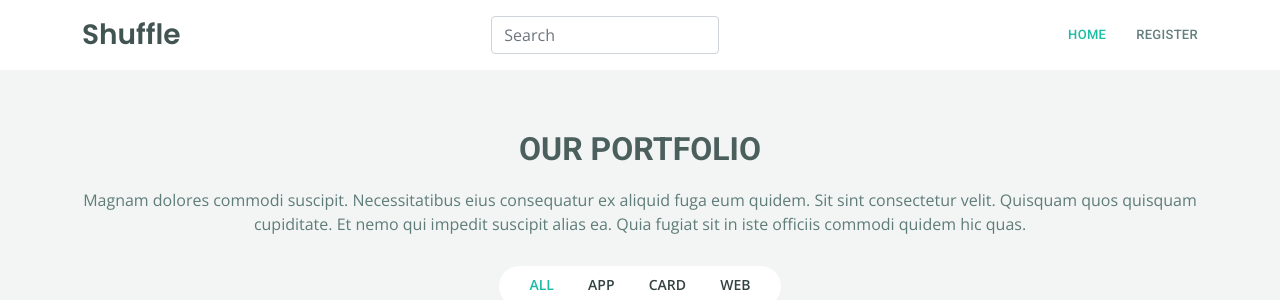
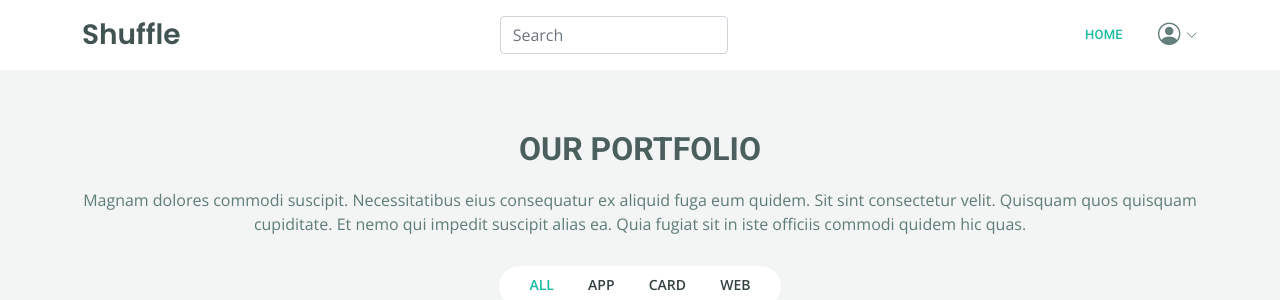
Before and after one commit to Kisavi/Awwwards-clone, a Django app: page /projects in a window 1280 px wide; the page is wider, and only the part inside the window is pictured. Shown: the top 300 px of that part. Run offline with Django 4.2, Linux system fonts and the light colour scheme; parts of the project's set-up code (start-up, migrations or seed data) failed here and were passed over.

Commit message:
change navbar register path to dropdown icon for unauthenticated users

```diff
--- a/awardsapp/templates/main/navbar.html
+++ b/awardsapp/templates/main/navbar.html
@@ -4,8 +4,6 @@
 
             <div class="logo">
                 <h1 class="text-light"><a href="index.html"><span>Shuffle</span></a></h1>
-                <!-- Uncomment below if you prefer to use an image logo -->
-                <!-- <a href="index.html"><img src="assets/img/logo.png" alt="" class="img-fluid"></a>-->
             </div>
             <form class="d-flex">
                 <input class="form-control me-2" type="search" placeholder="Search" aria-label="Search">
@@ -31,7 +29,17 @@
                     {% else %}
                     <li><a class="nav-link scrollto active" href="#hero">Home</a></li>
 
-                     <li><a class="nav-link scrollto" href="/signup">Register</a></li>
+                                        <li class="dropdown"><a href="#"><span><i class="bi bi-person-circle"
+                                    style="font-size: 1.4rem;"></i></span> <i
+                                class="bi bi-chevron-down"></i></a>
+                        <ul>
+                            <li><a href="/login">Login</a></li>
+                            <li><a href="/signup">Register</a></li>
+
+                        </ul>
+                    </li>
+
+
                     {% endif %}
                 </ul>
                 <i class="bi bi-list mobile-nav-toggle"></i>
```
